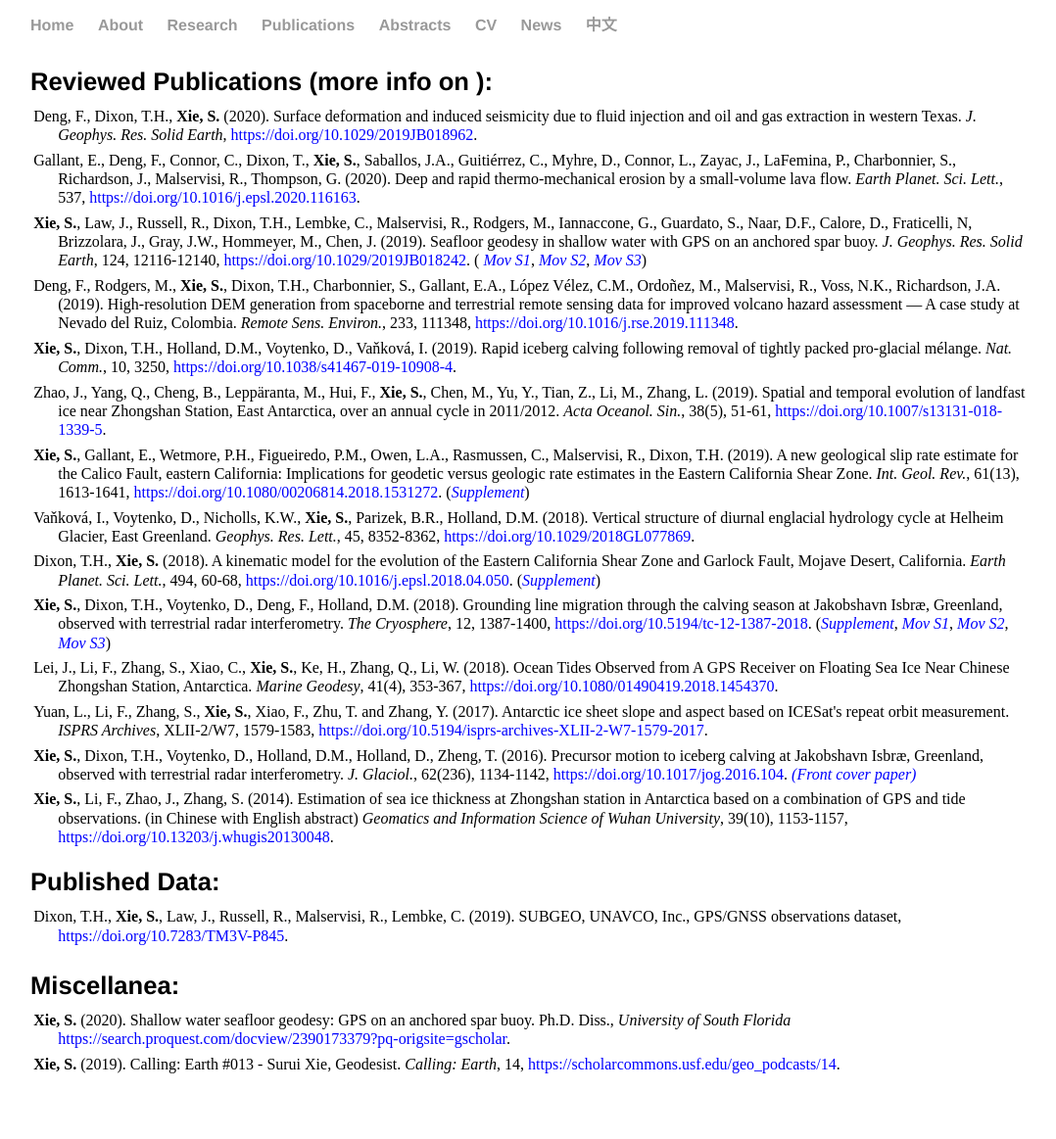
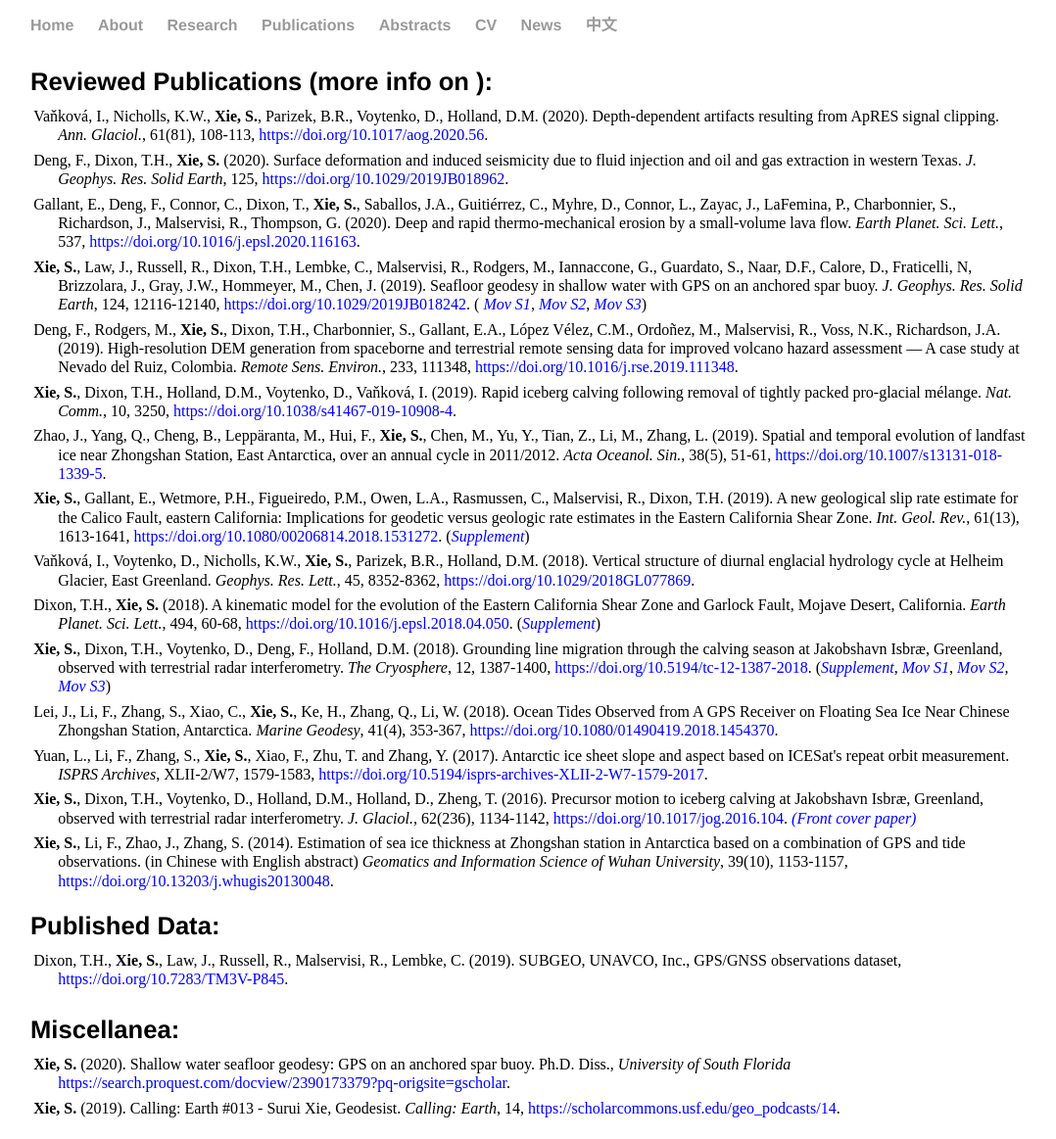
Before and after one commit to suruixie/suruixie.github.io, a Jekyll site: the page built from publications/index.html, in a window 1280 px wide. Shown: the whole page at 98% size, without its empty margins (97-1175 px from the left). Built offline with Jekyll 4.4.1, drawn with Linux system fonts in a browser that asks for light colours; a style sheet for code colours, icons or effects is not loaded; before the commit the page ends 1119 px from its top, so only the background shows below that.

Commit message:
Update index.html

```diff
--- a/publications/index.html
+++ b/publications/index.html
@@ -6,7 +6,9 @@ title: Surui's publications
 <div class="publications">
 	<h4 style="margin-bottom:0.3em;">Reviewed Publications (more info on <a  href="https://scholar.google.com/citations?hl=en&user=kF4StsMAAAAJ&view_op=list_works" style="color:#0000FF;"><i class="ai ai-google-scholar ai-2x"></i></a>): </h4>
 	<p  class="publist" style="font-size:1.0em;">
-	        Deng, F., Dixon, T.H., <strong>Xie, S.</strong> (2020). Surface deformation and induced seismicity due to fluid injection and oil and gas extraction in western Texas. <em>J. Geophys. Res. Solid Earth</em>, <a href="https://doi.org/10.1029/2019JB018962" style="color:#0000FF;">https://doi.org/10.1029/2019JB018962</a>.<br>
+	        Vaňková, I., Nicholls, K.W., <strong>Xie, S.</strong>, Parizek, B.R., Voytenko, D., Holland, D.M. (2020). Depth-dependent artifacts resulting from ApRES signal clipping. <em>Ann. Glaciol.</em>, 61(81), 108-113, <a href="https://doi.org/10.1017/aog.2020.56" style="color:#0000FF;">https://doi.org/10.1017/aog.2020.56</a>.<br>
+	<p  class="publist" style="font-size:1.0em;">
+	        Deng, F., Dixon, T.H., <strong>Xie, S.</strong> (2020). Surface deformation and induced seismicity due to fluid injection and oil and gas extraction in western Texas. <em>J. Geophys. Res. Solid Earth</em>, 125, <a href="https://doi.org/10.1029/2019JB018962" style="color:#0000FF;">https://doi.org/10.1029/2019JB018962</a>.<br>
 	<p  class="publist" style="font-size:1.0em;">
 		Gallant, E., Deng, F., Connor, C., Dixon, T., <strong>Xie, S.</strong>, Saballos, J.A., Guitiérrez, C., Myhre, D.,  Connor, L.,  Zayac, J., LaFemina, P., Charbonnier, S.,  Richardson, J., Malservisi, R., Thompson, G. (2020). Deep and rapid thermo-mechanical erosion by a small-volume lava flow. <em>Earth Planet. Sci. Lett.</em>, 537, <a href="https://doi.org/10.1016/j.epsl.2020.116163" style="color:#0000FF;">https://doi.org/10.1016/j.epsl.2020.116163</a>. <br>
 	<p  class="publist" style="font-size:1.0em;">
```
